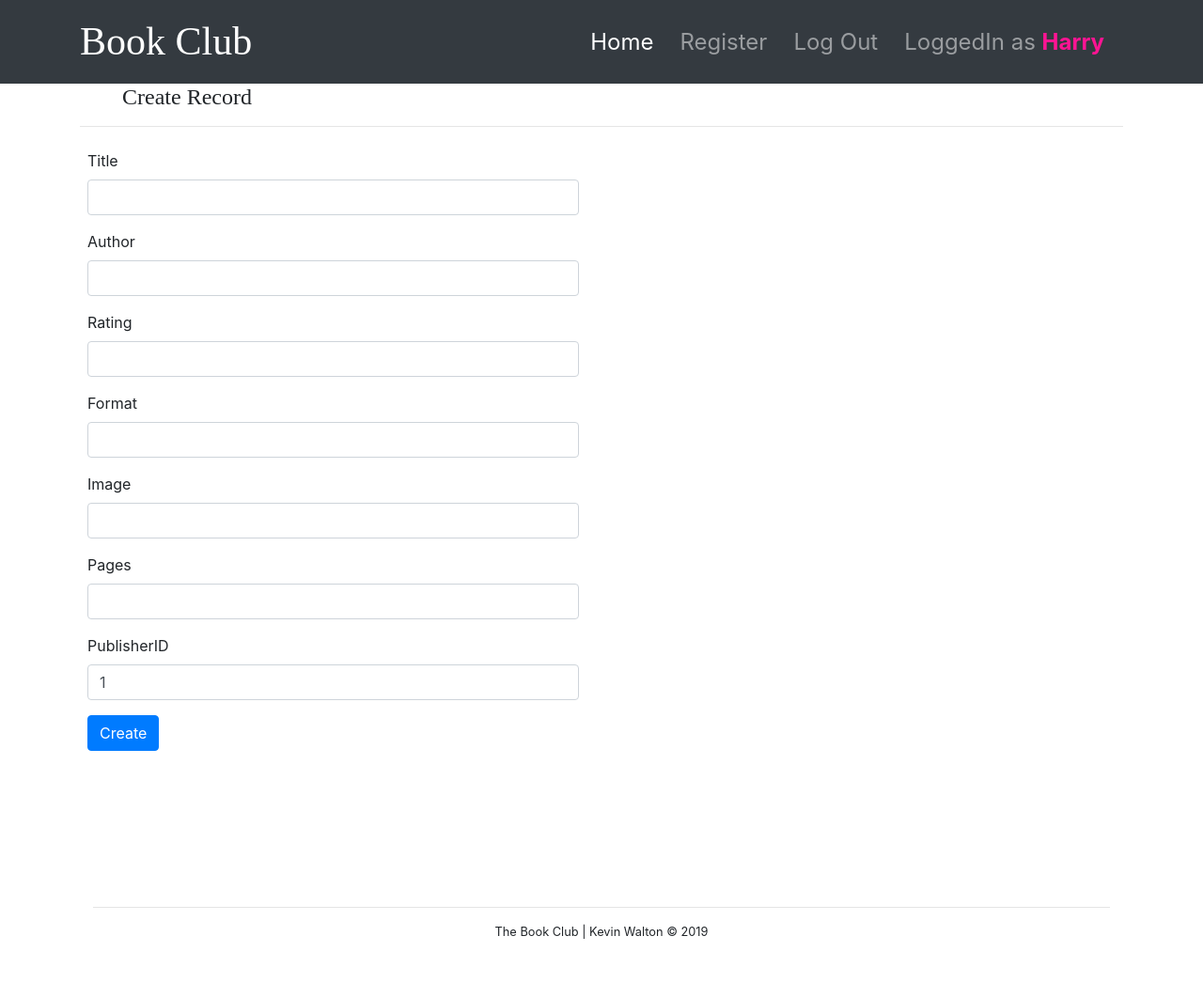
After one commit to Hermeticpoet/BookClub-Milestone3, a Flask app: page /create/book/1 in a window 1280 px wide. The commit adds this page. Shown: the whole page at 94% size. Run offline with Flask 2, Linux system fonts and the light colour scheme; a user stored in the database is signed in; some libraries are stand-ins or nearby versions; some web fonts are replaced.

```diff
--- a/app/catalog/forms.py
+++ b/app/catalog/forms.py
@@ -1,11 +1,24 @@
 from flask_wtf import FlaskForm
-from wtforms import StringField, SubmitField
+from wtforms import StringField, SubmitField, IntegerField, FloatField
 from wtforms.validators import DataRequired
 
 
 class EditBookForm(FlaskForm):
     title = StringField("Title", validators=[DataRequired()])
     author = StringField("Author", validators=[DataRequired()])
+    avg_rating = FloatField("Rating", validators=[DataRequired()])
     format = StringField("Format", validators=[DataRequired()])
     num_pages = StringField("Pages", validators=[DataRequired()])
     submit = SubmitField("Update")
+
+
+# Do not need to include ID or pub_date in our create form as they will be auto-populated
+class CreateBookForm(FlaskForm):
+    title = StringField("Title", validators=[DataRequired()])
+    author = StringField("Author", validators=[DataRequired()])
+    avg_rating = FloatField("Rating", validators=[DataRequired()])
+    format = StringField("Format", validators=[DataRequired()])
+    image_url = StringField("Image", validators=[DataRequired()])
+    num_pages = StringField("Pages", validators=[DataRequired()])
+    pub_id = IntegerField("PublisherID", validators=[DataRequired()])
+    submit = SubmitField("Create")
--- a/app/catalog/routes.py
+++ b/app/catalog/routes.py
@@ -3,7 +3,7 @@ from app import db
 from app.catalog.models import Book, Publication
 from flask import render_template, flash, request, redirect, url_for
 from flask_login import login_required
-from app.catalog.forms import EditBookForm
+from app.catalog.forms import EditBookForm, CreateBookForm
 
 
 @main.route("/")
@@ -52,3 +52,27 @@ def edit_book(book_id):
         flash("Book Updated Successfully")
         return redirect(url_for("main.display_books"))
     return render_template("edit_book.html", form=form, book=book)
+
+
+'''
+In order to create a book, we need a pub_id because book cannot exist without a publisher. User must be
+logged in to use this functionality - `@login_required`. If the user makes a GET request then the create_book
+html page will display with an empty form. However, if it is a POST request, after details have been filled
+in the form fields, then each of the data fields are passed to their corresponding fields within the database
+in order to create a new record. Once this has been done successfully, the user will get a success message
+and then they will be redirected to the publisher's page with their new record visible to them.
+'''
+@main.route("/create/book/<pub_id>", methods=["GET", "POST"])
+@login_required
+def create_book(pub_id):
+    form = CreateBookForm()
+    form.pub_id.data = pub_id  # pre-populates this ID
+    if form.validate_on_submit():
+        book = Book(title=form.title.data, author=form.author.data, avg_rating=form.avg_rating.data,
+                    book_format=form.format.data, image=form.image_url.data, num_pages=form.num_pages.data,
+                    pub_id=form.pub_id.data)
+        db.session.add(book)
+        db.session.commit()
+        flash("Book Added Successfully")
+        return redirect(url_for("main.display_publisher", publisher_id=pub_id))
+    return render_template("create_book.html", form=form, pub_id=pub_id)
--- /dev/null
+++ b/app/catalog/templates/create_book.html
@@ -0,0 +1,10 @@
+{% extends "layout.html" %}
+
+{% block content %}
+    <div class="container">
+        <h4 style="margin-left: 45px">Create Record</h4>
+        <hr>
+        {{ form.hidden_tag() }}
+        {{ wtf.quick_form(form) }}
+    </div>
+{% endblock %}
--- a/app/catalog/templates/home.html
+++ b/app/catalog/templates/home.html
@@ -11,6 +11,7 @@
                         <p>Rating: {{ book.avg_rating }}</p>
                         <p>Pages: {{ book.num_pages }}</p>
                         <p><a href="{{ url_for('main.display_publisher', publisher_id=book.pub_id) }}">Publisher Id: {{ book.pub_id }}</a></p>
+                        <span class="label label-success"><a href="{{ url_for('main.create_book', pub_id=book.pub_id) }}" style="color: floralwhite;">create</a></span>
                         <span class="label label-info"><a href="{{ url_for('main.edit_book', book_id=book.id) }}" style="color: floralwhite;">edit</a></span>
                         <span class="label label-warning"><a href="{{ url_for('main.delete_book', book_id=book.id) }}" style="color: floralwhite;">delete</a></span>
                         <br><br>
--- a/app/static/css/styles.css
+++ b/app/static/css/styles.css
@@ -104,6 +104,11 @@ span {
     text-decoration: none;
     pointer-events: none;
 }
+
+#error404 {
+    font-size: 3rem;
+    margin-top: 3rem;
+}
 /*** End Messages ***/
 
 /*** Component Styles ***/
@@ -128,4 +133,20 @@ span.label.label-info {
     border-radius: 0.25rem;
     text-decoration: none;
 }
+
+span.label.label-success {
+    background: forestgreen;
+    padding: 0.3rem 0.5rem;
+    border: 1px solid forestgreen;
+    border-radius: 0.25rem;
+    text-decoration: none;
+}
+
+span.label.label-primary {
+    background: darkslateblue;
+    padding: 0.3rem 0.5rem;
+    border: 1px solid darkslateblue;
+    border-radius: 0.25rem;
+    text-decoration: none;
+}
 /*** End Comp Styles ***/
```
Also changed, not shown: app/auth/routes.py (+10 -0 lines), app/auth/templates/404.html (added, +9 -0 lines), README.md, app/static/img/gullivers-travels.jpg (added), app/static/img/moby-dick.jpg (added), app/static/img/robinson-crusoe.jpg (added), app/static/img/sherlock-holmes.png (added), app/static/img/time-machine.png (added).
